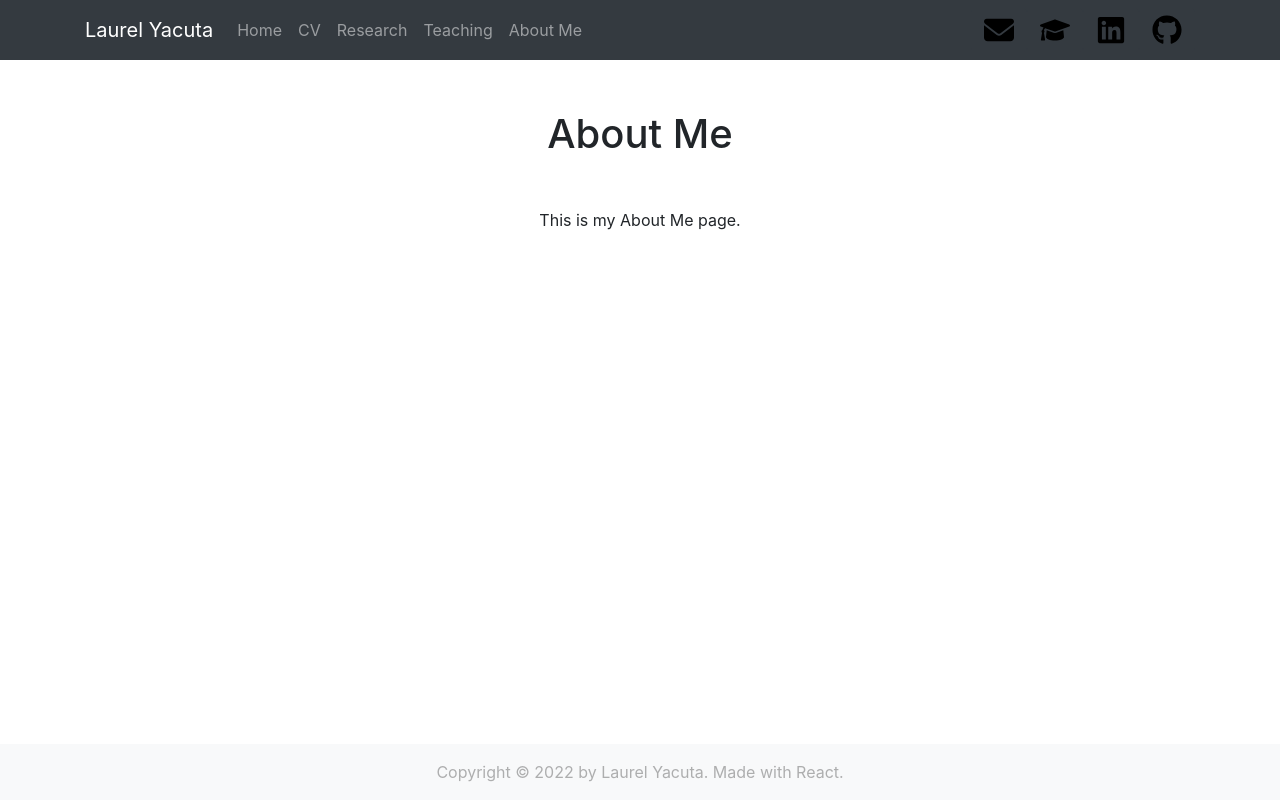
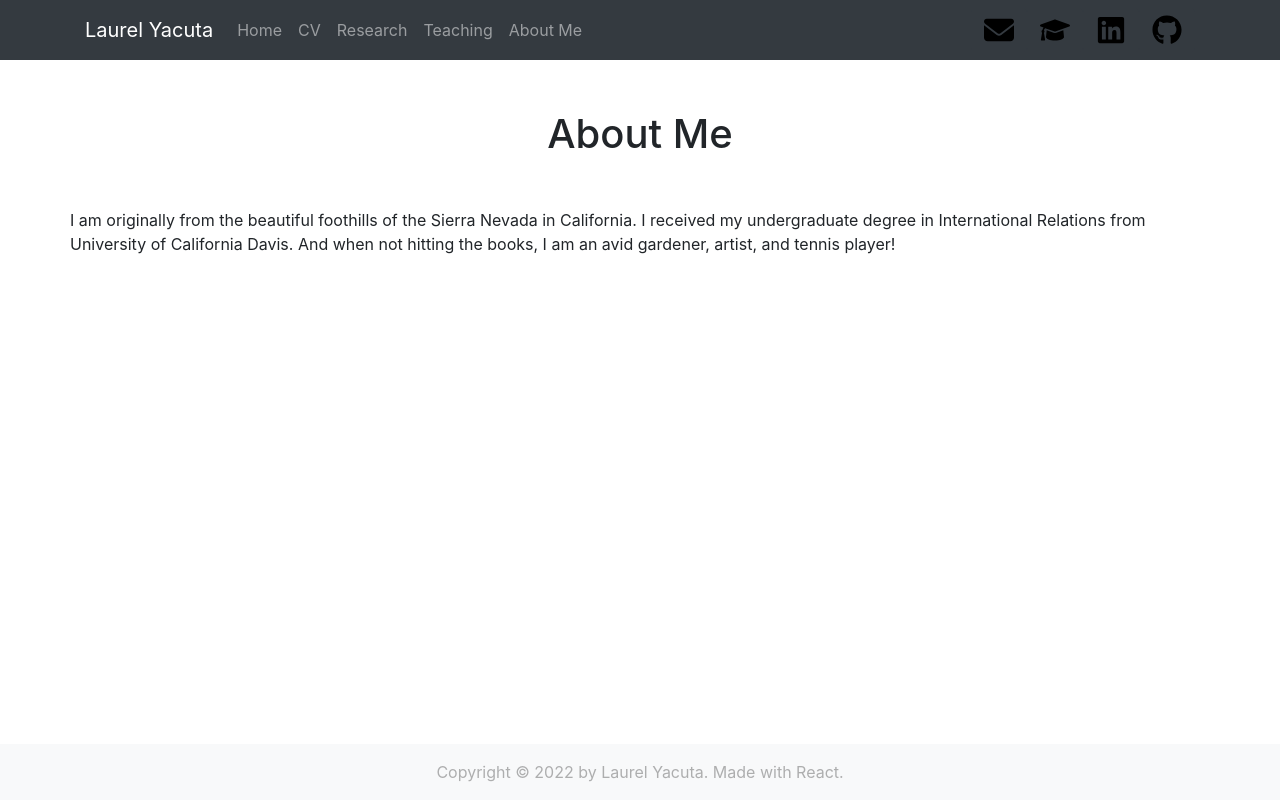
Before and after one commit to laurelyacuta/laurelyacuta.github.io, a React (Create React App) app: page /about-me in a window 1280 px wide. Built offline with nearby package versions, Linux system fonts and the light colour scheme.

Commit message:
Updated the about me text

```diff
--- a/src/pages/about-me/index.js
+++ b/src/pages/about-me/index.js
@@ -2,13 +2,9 @@ import React, { Component } from 'react';
 import Container from 'react-bootstrap/Container';
 import { Row } from 'react-bootstrap';
 
-const title = `
-About Me
-`;
+const title = 'About Me';
 
-const text = `
-This is my About Me page.
-`;
+const text = 'I am originally from the beautiful foothills of the Sierra Nevada in California. I received my undergraduate degree in International Relations from University of California Davis. And when not hitting the books, I am an avid gardener, artist, and tennis player!';
 
 class AboutMe extends Component {
   render() {
@@ -18,7 +14,7 @@ class AboutMe extends Component {
           <h1 style={{marginTop: 50, marginBottom: 50, width: '25rem'}}>{title}</h1>
         </Row>
         <Row className="justify-content-md-center">
-          <p>{text}</p>
+          <p class="text-left">{text}</p>
         </Row>
       </Container>
     );
```
